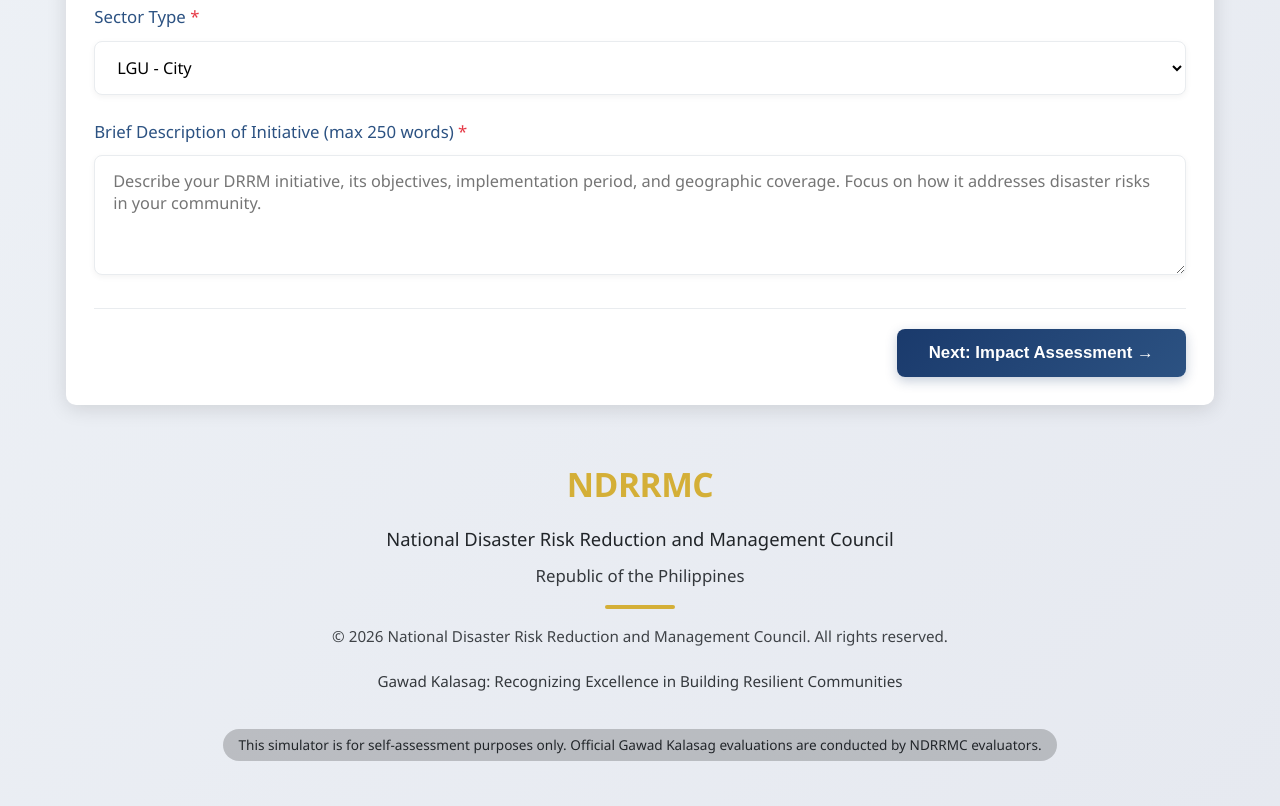
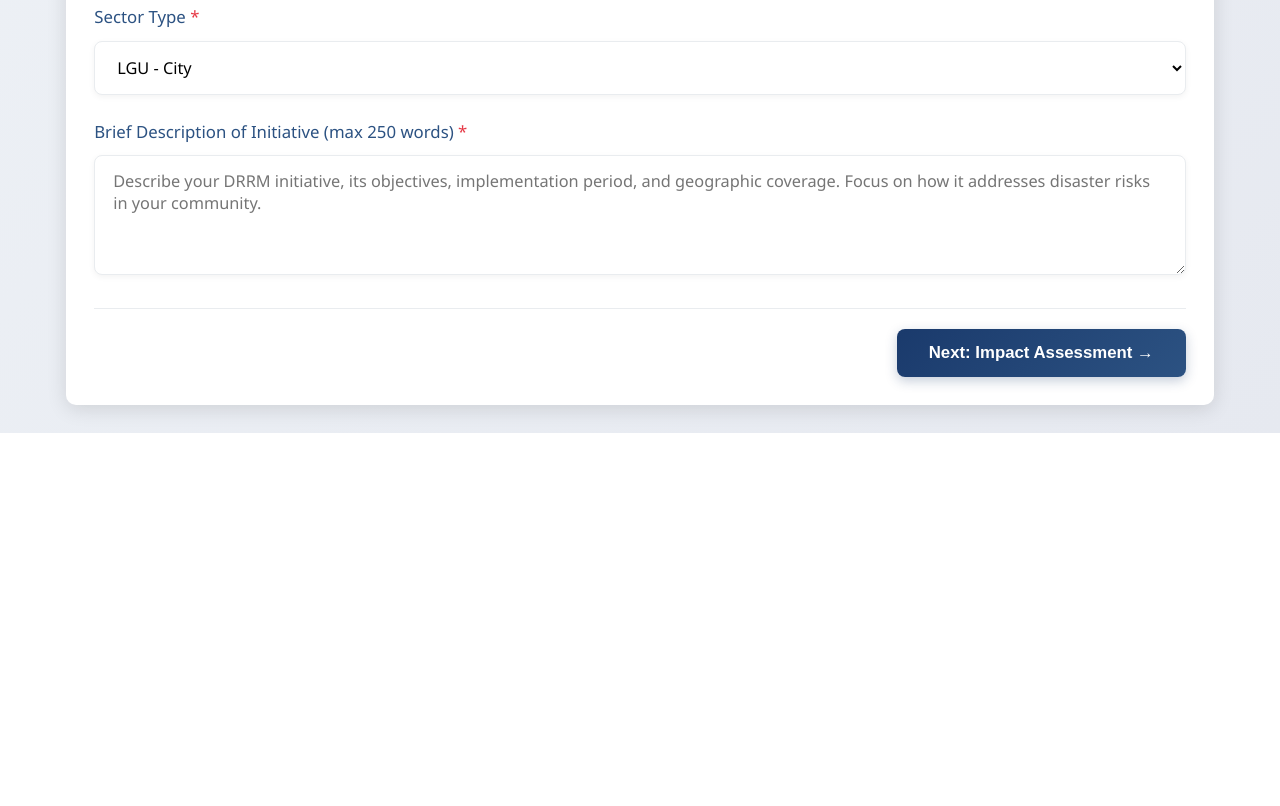
Before and after one commit to asilvainnovations/gawad-kalasag, a plain HTML site: page simulator-portal.html in a window 1280 px wide. Shown: the part 1083-1889 px from the top of the page. After the commit the page ends 1516 px from the top, so only its background shows below. Drawn offline with Linux system fonts and the light colour scheme.

Commit message:
simulator-portal.html

```diff
--- a/simulator-portal.html
+++ b/simulator-portal.html
@@ -1573,23 +1573,6 @@
             </div>
         </div>
     </main>
-
-    <footer>
-        <div class="container">
-            <div class="footer-content" style="max-width:850px; margin:0 auto; padding:25px 0; text-align:center;">
-                <div class="ndrrmc-logo" style="font-weight:700; font-size:2.1rem; color:var(--accent-gold); margin-bottom:12px; letter-spacing:-0.5px;">NDRRMC</div>
-                <p style="margin-bottom:8px; font-size:1.15rem;">National Disaster Risk Reduction and Management Council</p>
-                <p style="margin-bottom:15px; opacity:0.9;">Republic of the Philippines</p>
-                <div class="divider" style="background:var(--accent-gold); margin:15px auto; width:70px;"></div>
-                <p class="copyright" style="margin-top:10px; font-size:0.95rem; opacity:0.85;">© <span id="current-year">2026</span> National Disaster Risk Reduction and Management Council. All rights reserved.</p>
-                <p style="margin-top:8px; font-size:0.95rem; opacity:0.9;">Gawad Kalasag: Recognizing Excellence in Building Resilient Communities</p>
-                <p style="margin-top:15px; font-size:0.85rem; background:rgba(0,0,0,0.2); display:inline-block; padding:5px 15px; border-radius:20px;">
-                    This simulator is for self-assessment purposes only. Official Gawad Kalasag evaluations are conducted by NDRRMC evaluators.
-                </p>
-            </div>
-        </div>
-    </footer>
-
     <script>
         // Set current year dynamically
         document.getElementById('current-year').textContent = new Date().getFullYear();
```
